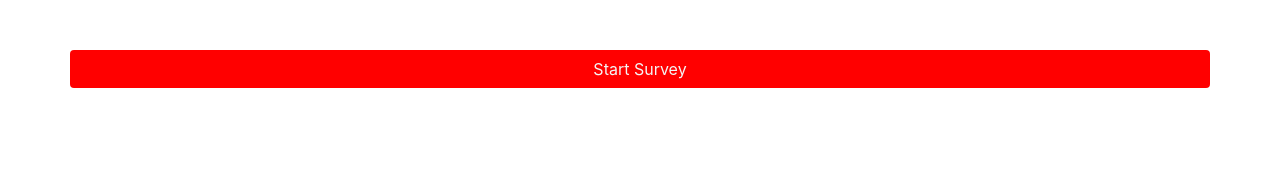
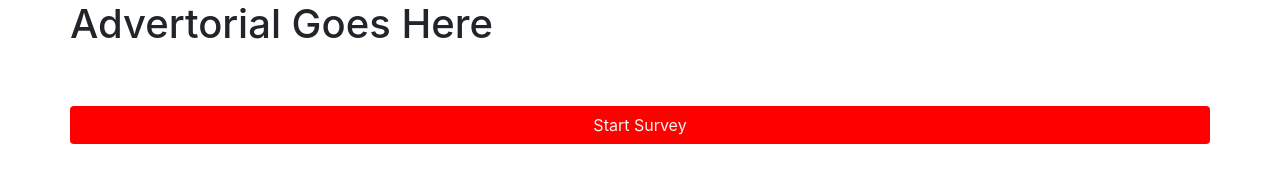
Before and after one commit to mikeheiser9/yes-ladder-temp, a website: page app/public/index.html in a window 1280 px wide. Drawn offline with nearby package versions, Linux system fonts and the light colour scheme.

Commit message:
first question framework

```diff
--- a/app/public/css/style.css
+++ b/app/public/css/style.css
@@ -20,6 +20,10 @@ body {
     color: whitesmoke;
 }
 
-.fill-head {
+.top-row {
+    text-align: center;
+}
 
+#survey-holder {
+    padding: 30px;
 }
--- a/app/public/js/app.js
+++ b/app/public/js/app.js
@@ -1,7 +1,6 @@
 $(document).ready(function () {
 
-    $('#ladder-container').html("<div class='row ladder><h1 class='fill-head'>Advertorial Goes Here</h1></div>");
+    $('#ladder-container').html("<div class='row top-row'><h1 class='fill-head'>Advertorial Goes Here</h1></div><div class='row ladder'><button type='button' class='btn btn-xl solidButtons' id='start-survey-btn' href='#startSurvey' data-toggle='modal'>Start Survey</button></div>");
 
-    $('#ladder-container').html("<div class='row ladder'><button type='button' class='btn btn-xl solidButtons' id='start-survey-btn' href='#startSurvey' data-toggle='modal'>Start Survey</button></div>");
-
+    $("#survey-holder").html("<div class='row survey-question'><p>Carson Wentz has a huge massive penis?</p></div><div class='row input-row'><form action='POST'><input type='radio' name='selection' data-name='true'>True</input><br><br><input type='radio' name='selection' data-name='false'>False</input><br><br><input type='submit'></form></div>")
 });
```
